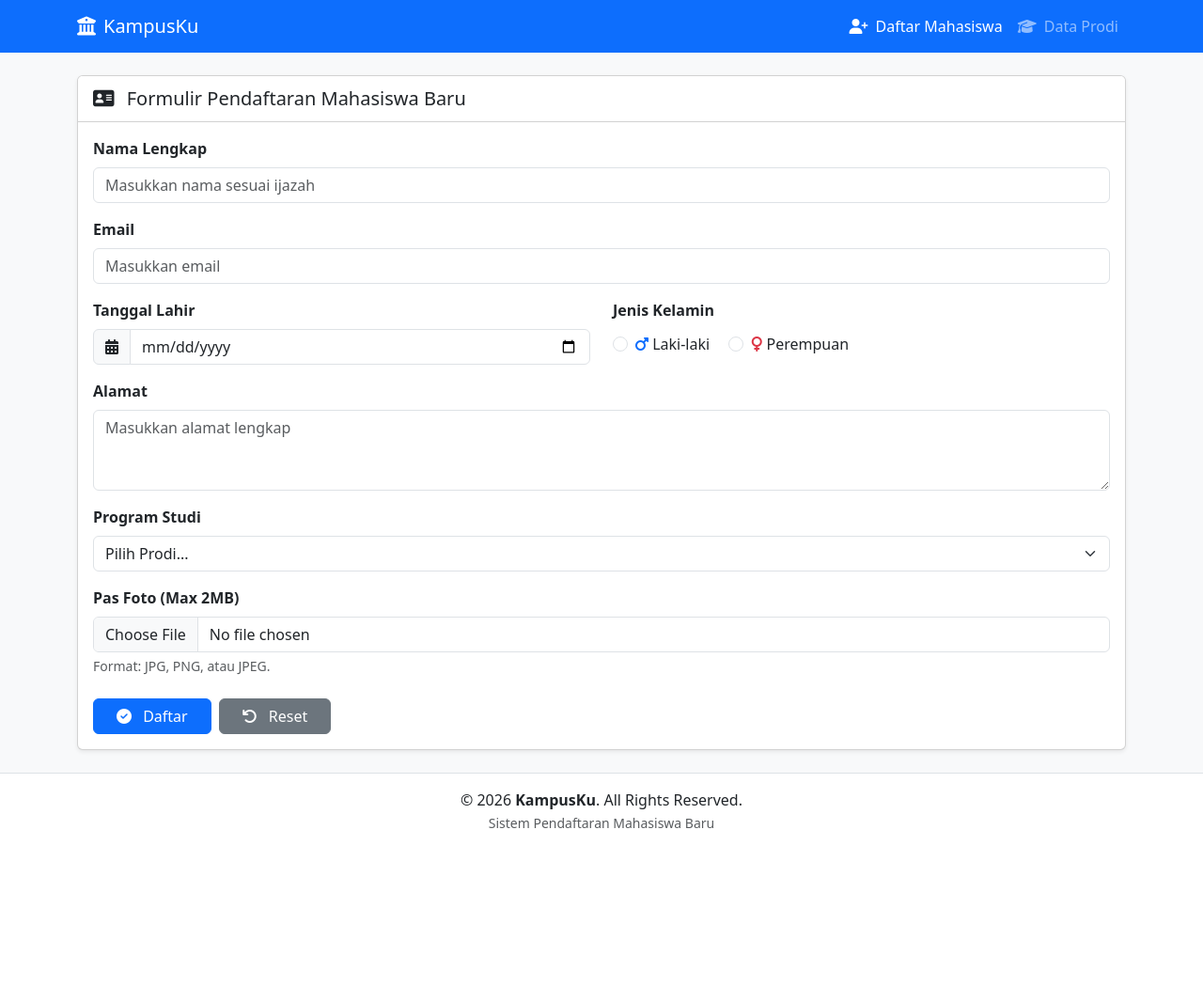
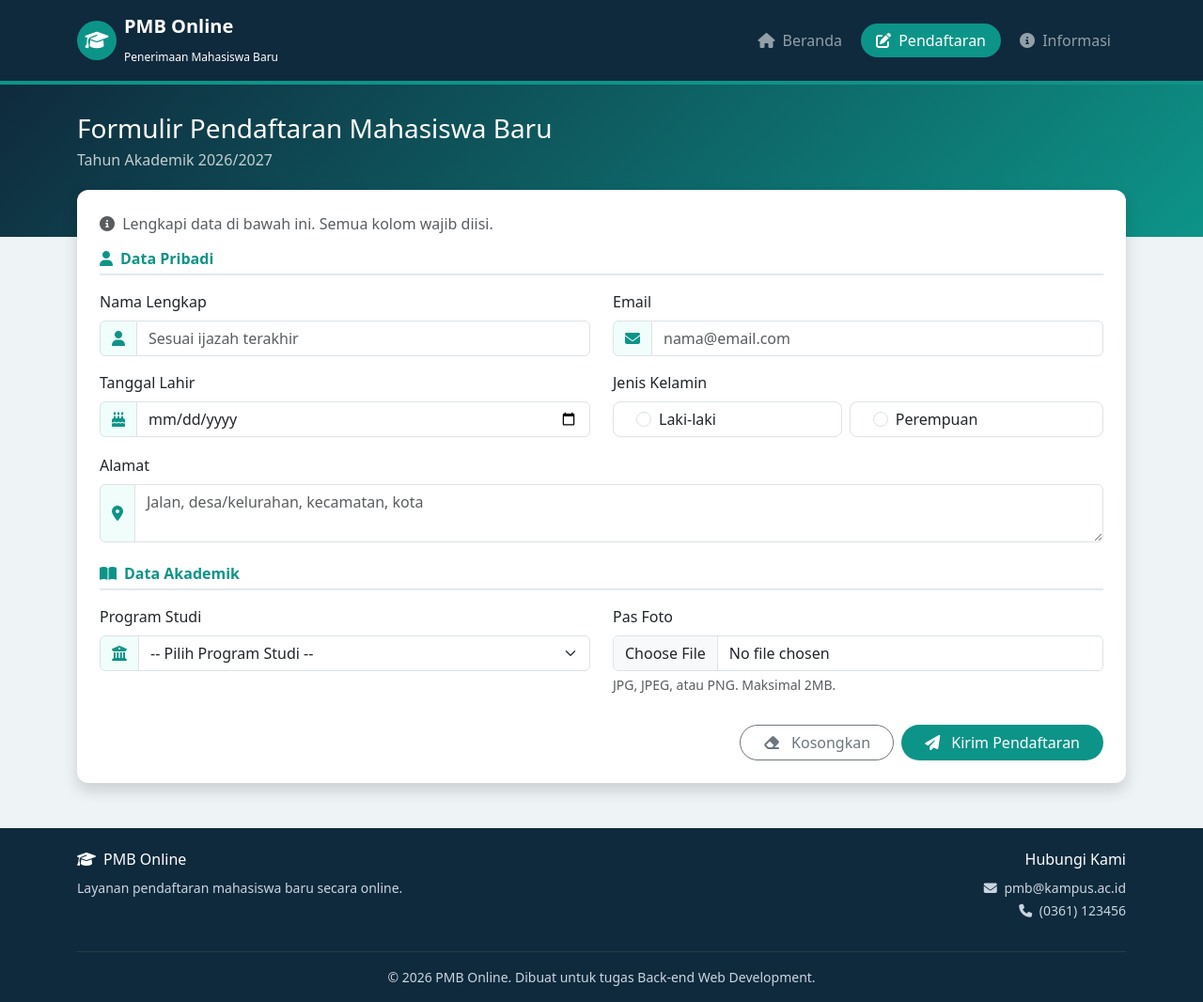
Before and after one commit to iputusathyapremasuarbawa-stack/koma, a PHP site: page /Kuliah/form_tambah.php in a window 1280 px wide. Shown: the whole page at 94% size. Before the commit the page ends 881 px from the top, so only its background shows below. Run offline with PHP 8.4, Linux system fonts and the light colour scheme.

Commit message:
Give the registration page its own look
Restyles the navbar, page heading, form and footer with a PMB Online
theme so it no longer copies the lecturer's KampusKu example. The form
fields, MahasiswaBaru class and photo check are unchanged.

Co-Authored-By: Claude Opus 5.5 <noreply@anthropic.com>
Claude-Session: https://claude.ai/code/session_01Dg3BVGV75u2iXAGtD5so29

```diff
--- a/Kuliah/footer.php
+++ b/Kuliah/footer.php
@@ -1,8 +1,23 @@
     </main>
 
-    <footer class="bg-white border-top py-3 text-center">
-        <div>&copy; <?= date('Y') ?> <strong>KampusKu</strong>. All Rights Reserved.</div>
-        <small class="text-muted">Sistem Pendaftaran Mahasiswa Baru</small>
+    <footer class="footer-pmb pt-4 pb-3">
+        <div class="container">
+            <div class="row">
+                <div class="col-md-6 mb-3">
+                    <h6 class="text-white"><i class="fa-solid fa-graduation-cap me-2"></i>PMB Online</h6>
+                    <small>Layanan pendaftaran mahasiswa baru secara online.</small>
+                </div>
+                <div class="col-md-6 mb-3 text-md-end">
+                    <h6 class="text-white">Hubungi Kami</h6>
+                    <small>
+                        <i class="fa-solid fa-envelope me-1"></i> <a href="mailto:pmb@kampus.ac.id">pmb@kampus.ac.id</a><br>
+                        <i class="fa-solid fa-phone me-1"></i> (0361) 123456
+                    </small>
+                </div>
+            </div>
+            <hr class="border-secondary">
+            <div class="text-center small">&copy; <?= date('Y') ?> PMB Online. Dibuat untuk tugas Back-end Web Development.</div>
+        </div>
     </footer>
 
     <script src="https://cdn.jsdelivr.net/npm/bootstrap@5.3.0/dist/js/bootstrap.bundle.min.js"></script>
--- a/Kuliah/form_tambah.php
+++ b/Kuliah/form_tambah.php
@@ -1,5 +1,8 @@
 <?php
-$title = "Form Pendaftaran";
+$title = "Formulir Pendaftaran Mahasiswa Baru";
+if ($_SERVER["REQUEST_METHOD"] == "POST") {
+    $title = "Data Pendaftar";
+}
 include 'header.php';
 
 // 1. Definisi Class
@@ -53,105 +56,120 @@ if ($_SERVER["REQUEST_METHOD"] == "POST") {
     // Membuat Objek baru dari Class MahasiswaBaru
     $mhs = new MahasiswaBaru($_POST, $_FILES);
 ?>
-    <div class="card shadow-sm">
-        <div class="card-body">
-            <div class="alert alert-success">
-                <h5><i class="fa-solid fa-circle-check"></i> Validasi Berhasil!</h5>
-                <p class="mb-0">Data dikelola menggunakan Class MahasiswaBaru</p>
+    <div class="card kartu shadow">
+        <div class="card-body p-4">
+            <div class="text-center mb-4">
+                <i class="fa-solid fa-circle-check fa-4x" style="color: var(--warna-utama);"></i>
+                <h4 class="mt-3 mb-1">Pendaftaran Berhasil!</h4>
+                <p class="text-muted mb-0">Data dikelola menggunakan Class MahasiswaBaru</p>
             </div>
 
-            <strong>Ringkasan Data:</strong>
-            <table class="table table-striped mt-2">
-                <tr><th style="width: 35%">Nama</th><td><?= $mhs->nama ?></td></tr>
-                <tr><th>Email</th><td><?= $mhs->email ?></td></tr>
-                <tr><th>Jenis Kelamin</th><td><?= $mhs->getFormatJK() ?></td></tr>
-                <tr><th>Prodi</th><td><?= $mhs->getNamaProdi() ?></td></tr>
-                <tr><th>Tanggal Lahir</th><td><?= $mhs->getTanggalLahir() ?></td></tr>
-                <tr><th>Alamat</th><td><?= $mhs->alamat ?></td></tr>
-                <tr><th>Nama File Foto</th><td><?= $mhs->foto_nama ?></td></tr>
-                <tr><th>Ukuran File Foto</th><td><?= $mhs->getFormatUkuranFoto() ?></td></tr>
-            </table>
+            <h6 class="judul-bagian"><i class="fa-solid fa-list-check me-2"></i>Ringkasan Data</h6>
+            <ul class="list-group list-group-flush mb-4">
+                <li class="list-group-item d-flex justify-content-between"><span class="text-muted">Nama</span><strong><?= $mhs->nama ?></strong></li>
+                <li class="list-group-item d-flex justify-content-between"><span class="text-muted">Email</span><strong><?= $mhs->email ?></strong></li>
+                <li class="list-group-item d-flex justify-content-between"><span class="text-muted">Jenis Kelamin</span><strong><?= $mhs->getFormatJK() ?></strong></li>
+                <li class="list-group-item d-flex justify-content-between"><span class="text-muted">Program Studi</span><strong><?= $mhs->getNamaProdi() ?></strong></li>
+                <li class="list-group-item d-flex justify-content-between"><span class="text-muted">Tanggal Lahir</span><strong><?= $mhs->getTanggalLahir() ?></strong></li>
+                <li class="list-group-item d-flex justify-content-between"><span class="text-muted">Alamat</span><strong class="text-end"><?= $mhs->alamat ?></strong></li>
+                <li class="list-group-item d-flex justify-content-between"><span class="text-muted">Nama File Foto</span><strong><?= $mhs->foto_nama ?></strong></li>
+                <li class="list-group-item d-flex justify-content-between"><span class="text-muted">Ukuran File Foto</span><strong><?= $mhs->getFormatUkuranFoto() ?></strong></li>
+            </ul>
 
-            <a href="form_tambah.php" class="btn btn-primary px-4">
-                <i class="fa-solid fa-arrow-left me-2"></i> Kembali ke Formulir
+            <div class="text-center">
+                <a href="form_tambah.php" class="btn btn-utama rounded-pill px-4">
+                    <i class="fa-solid fa-rotate-left me-2"></i> Isi Formulir Lagi
                 </a>
+            </div>
         </div>
     </div>
 <?php
 } else {
 ?>
-    <div class="card shadow-sm">
-        <div class="card-header bg-white">
-            <h5 class="mb-0 py-1"><i class="fa-solid fa-address-card me-2"></i> Formulir Pendaftaran Mahasiswa Baru</h5>
-        </div>
-        <div class="card-body">
+    <div class="card kartu shadow">
+        <div class="card-body p-4">
+            <p class="text-muted"><i class="fa-solid fa-circle-info me-1"></i> Lengkapi data di bawah ini. Semua kolom wajib diisi.</p>
+
             <form action="form_tambah.php" method="POST" enctype="multipart/form-data">
-                <div class="mb-3">
-                    <label for="nama" class="form-label fw-bold">Nama Lengkap</label>
-                    <input type="text" name="nama" id="nama" class="form-control" placeholder="Masukkan nama sesuai ijazah" required>
-                </div>
-
-                <div class="mb-3">
-                    <label for="email" class="form-label fw-bold">Email</label>
-                    <input type="email" name="email" id="email" class="form-control" placeholder="Masukkan email" required>
-                </div>
+                <h6 class="judul-bagian"><i class="fa-solid fa-user me-2"></i>Data Pribadi</h6>
 
                 <div class="row">
                     <div class="col-md-6 mb-3">
-                        <label for="tgl_lahir" class="form-label fw-bold">Tanggal Lahir</label>
+                        <label for="nama" class="form-label">Nama Lengkap</label>
                         <div class="input-group">
-                            <span class="input-group-text"><i class="fa-solid fa-calendar-days"></i></span>
+                            <span class="input-group-text"><i class="fa-solid fa-user"></i></span>
+                            <input type="text" name="nama" id="nama" class="form-control" placeholder="Sesuai ijazah terakhir" required>
+                        </div>
+                    </div>
+
+                    <div class="col-md-6 mb-3">
+                        <label for="email" class="form-label">Email</label>
+                        <div class="input-group">
+                            <span class="input-group-text"><i class="fa-solid fa-envelope"></i></span>
+                            <input type="email" name="email" id="email" class="form-control" placeholder="nama@email.com" required>
+                        </div>
+                    </div>
+
+                    <div class="col-md-6 mb-3">
+                        <label for="tgl_lahir" class="form-label">Tanggal Lahir</label>
+                        <div class="input-group">
+                            <span class="input-group-text"><i class="fa-solid fa-cake-candles"></i></span>
                             <input type="date" name="tgl_lahir" id="tgl_lahir" class="form-control" required>
                         </div>
                     </div>
 
                     <div class="col-md-6 mb-3">
-                        <label class="form-label fw-bold">Jenis Kelamin</label>
-                        <div class="pt-1">
-                            <div class="form-check form-check-inline">
+                        <label class="form-label d-block">Jenis Kelamin</label>
+                        <div class="d-flex gap-2">
+                            <div class="form-check pilih-jk flex-fill ps-5">
                                 <input class="form-check-input" type="radio" name="jenis_kelamin" id="jk_l" value="L" required>
-                                <label class="form-check-label" for="jk_l">
-                                    <i class="fa-solid fa-mars text-primary"></i> Laki-laki
-                                </label>
+                                <label class="form-check-label" for="jk_l">Laki-laki</label>
                             </div>
-                            <div class="form-check form-check-inline">
+                            <div class="form-check pilih-jk flex-fill ps-5">
                                 <input class="form-check-input" type="radio" name="jenis_kelamin" id="jk_p" value="P">
-                                <label class="form-check-label" for="jk_p">
-                                    <i class="fa-solid fa-venus text-danger"></i> Perempuan
-                                </label>
-                            </div>
+                                <label class="form-check-label" for="jk_p">Perempuan</label>
                             </div>
                         </div>
                     </div>
 
-                <div class="mb-3">
-                    <label for="alamat" class="form-label fw-bold">Alamat</label>
-                    <textarea name="alamat" id="alamat" rows="3" class="form-control" placeholder="Masukkan alamat lengkap" required></textarea>
+                    <div class="col-12 mb-4">
+                        <label for="alamat" class="form-label">Alamat</label>
+                        <div class="input-group">
+                            <span class="input-group-text"><i class="fa-solid fa-location-dot"></i></span>
+                            <textarea name="alamat" id="alamat" rows="2" class="form-control" placeholder="Jalan, desa/kelurahan, kecamatan, kota" required></textarea>
+                        </div>
+                    </div>
                 </div>
 
-                <div class="mb-3">
-                    <label for="id_prodi" class="form-label fw-bold">Program Studi</label>
+                <h6 class="judul-bagian"><i class="fa-solid fa-book-open me-2"></i>Data Akademik</h6>
+
+                <div class="row">
+                    <div class="col-md-6 mb-3">
+                        <label for="id_prodi" class="form-label">Program Studi</label>
+                        <div class="input-group">
+                            <span class="input-group-text"><i class="fa-solid fa-building-columns"></i></span>
                             <select name="id_prodi" id="id_prodi" class="form-select" required>
-                        <option value="">Pilih Prodi...</option>
+                                <option value="">-- Pilih Program Studi --</option>
                                 <option value="1">Sistem Komputer</option>
                                 <option value="2">Sistem Informasi</option>
                                 <option value="3">Teknologi Informasi</option>
                             </select>
                         </div>
-
-                <div class="mb-3">
-                    <label for="foto_mhs" class="form-label fw-bold">Pas Foto (Max 2MB)</label>
-                    <input type="file" name="foto_mhs" id="foto_mhs" class="form-control" accept=".jpg,.jpeg,.png" required>
-                    <div class="form-text">Format: JPG, PNG, atau JPEG.</div>
                     </div>
 
-                <div class="d-flex gap-2 mt-4">
-                    <button type="submit" class="btn btn-primary px-4">
-                        <i class="fa-solid fa-circle-check me-2"></i> Daftar
+                    <div class="col-md-6 mb-3">
+                        <label for="foto_mhs" class="form-label">Pas Foto</label>
+                        <input type="file" name="foto_mhs" id="foto_mhs" class="form-control" accept=".jpg,.jpeg,.png" required>
+                        <div class="form-text">JPG, JPEG, atau PNG. Maksimal 2MB.</div>
+                    </div>
+                </div>
+
+                <div class="d-flex flex-wrap justify-content-end gap-2 mt-3">
+                    <button type="reset" class="btn btn-outline-secondary rounded-pill px-4 text-nowrap">
+                        <i class="fa-solid fa-eraser me-2"></i> Kosongkan
                     </button>
-
-                    <button type="reset" class="btn btn-secondary px-4">
-                        <i class="fa-solid fa-arrow-rotate-left me-2"></i> Reset
+                    <button type="submit" class="btn btn-utama rounded-pill px-4 text-nowrap">
+                        <i class="fa-solid fa-paper-plane me-2"></i> Kirim Pendaftaran
                     </button>
                 </div>
             </form>
--- a/Kuliah/header.php
+++ b/Kuliah/header.php
@@ -3,35 +3,116 @@
 <head>
     <meta charset="UTF-8">
     <meta name="viewport" content="width=device-width, initial-scale=1.0">
-    <title><?= $title ?> - Sistem Pendaftaran Mahasiswa</title>
-    <link rel="icon" type="image/x-icon" href="https://cdn-icons-png.flaticon.com/512/2231/2231533.png">
+    <title><?= $title ?> - PMB Online</title>
+    <link rel="icon" type="image/x-icon" href="https://cdn-icons-png.flaticon.com/512/3135/3135810.png">
     <link href="https://cdn.jsdelivr.net/npm/bootstrap@5.3.0/dist/css/bootstrap.min.css" rel="stylesheet">
     <link rel="stylesheet" href="https://cdnjs.cloudflare.com/ajax/libs/font-awesome/6.4.0/css/all.min.css">
+    <style>
+        :root {
+            --warna-utama: #0d9488;
+            --warna-gelap: #0f2a3d;
+        }
+        body {
+            background: #eef3f6;
+        }
+        .navbar-pmb {
+            background: var(--warna-gelap);
+            border-bottom: 4px solid var(--warna-utama);
+        }
+        .navbar-pmb .logo {
+            width: 42px;
+            height: 42px;
+            border-radius: 50%;
+            background: var(--warna-utama);
+            display: inline-flex;
+            align-items: center;
+            justify-content: center;
+        }
+        .navbar-pmb .nav-link {
+            border-radius: 20px;
+            padding: 6px 16px !important;
+        }
+        .navbar-pmb .nav-link.active {
+            background: var(--warna-utama);
+        }
+        .judul-halaman {
+            background: linear-gradient(135deg, var(--warna-gelap), var(--warna-utama));
+            color: #fff;
+            padding: 30px 0 70px;
+        }
+        .kartu {
+            margin-top: -50px;
+            border: none;
+            border-radius: 12px;
+        }
+        .judul-bagian {
+            color: var(--warna-utama);
+            font-weight: 600;
+            border-bottom: 2px solid #e2e8f0;
+            padding-bottom: 6px;
+            margin-bottom: 16px;
+        }
+        .input-group-text {
+            background: #f0fdfa;
+            color: var(--warna-utama);
+        }
+        .pilih-jk {
+            border: 1px solid #dee2e6;
+            border-radius: 8px;
+            padding: 6px 12px;
+        }
+        .btn-utama {
+            background: var(--warna-utama);
+            color: #fff;
+        }
+        .btn-utama:hover {
+            background: #0f766e;
+            color: #fff;
+        }
+        .footer-pmb {
+            background: var(--warna-gelap);
+            color: #cbd5e1;
+        }
+        .footer-pmb a {
+            color: #cbd5e1;
+            text-decoration: none;
+        }
+    </style>
 </head>
-<body class="d-flex flex-column min-vh-100 bg-light">
-    <nav class="navbar navbar-expand-lg navbar-dark bg-primary">
+<body class="d-flex flex-column min-vh-100">
+    <nav class="navbar navbar-expand-lg navbar-dark navbar-pmb py-2">
         <div class="container">
-            <a class="navbar-brand" href="form_tambah.php">
-                <i class="fa-solid fa-building-columns me-2"></i>KampusKu
+            <a class="navbar-brand d-flex align-items-center" href="form_tambah.php">
+                <span class="logo me-2"><i class="fa-solid fa-graduation-cap"></i></span>
+                <span>
+                    <strong>PMB Online</strong><br>
+                    <small class="fw-light" style="font-size: 12px;">Penerimaan Mahasiswa Baru</small>
+                </span>
             </a>
             <button class="navbar-toggler" type="button" data-bs-toggle="collapse" data-bs-target="#menu">
                 <span class="navbar-toggler-icon"></span>
             </button>
             <div class="collapse navbar-collapse" id="menu">
-                <ul class="navbar-nav ms-auto">
+                <ul class="navbar-nav ms-auto gap-1">
                     <li class="nav-item">
-                        <a class="nav-link active" href="form_tambah.php">
-                            <i class="fa-solid fa-user-plus me-1"></i> Daftar Mahasiswa
-                        </a>
+                        <a class="nav-link" href="#"><i class="fa-solid fa-house me-1"></i> Beranda</a>
                     </li>
                     <li class="nav-item">
-                        <a class="nav-link" href="#">
-                            <i class="fa-solid fa-graduation-cap me-1"></i> Data Prodi
-                        </a>
+                        <a class="nav-link active" href="form_tambah.php"><i class="fa-solid fa-pen-to-square me-1"></i> Pendaftaran</a>
+                    </li>
+                    <li class="nav-item">
+                        <a class="nav-link" href="#"><i class="fa-solid fa-circle-info me-1"></i> Informasi</a>
                     </li>
                 </ul>
             </div>
         </div>
     </nav>
 
-    <main class="container my-4 flex-grow-1">
+    <div class="judul-halaman">
+        <div class="container">
+            <h3 class="mb-1"><?= $title ?></h3>
+            <p class="mb-0 opacity-75">Tahun Akademik <?= date('Y') ?>/<?= date('Y') + 1 ?></p>
+        </div>
+    </div>
+
+    <main class="container mb-5 flex-grow-1">
```
Lines whose indentation alone changed are shown as unchanged.
